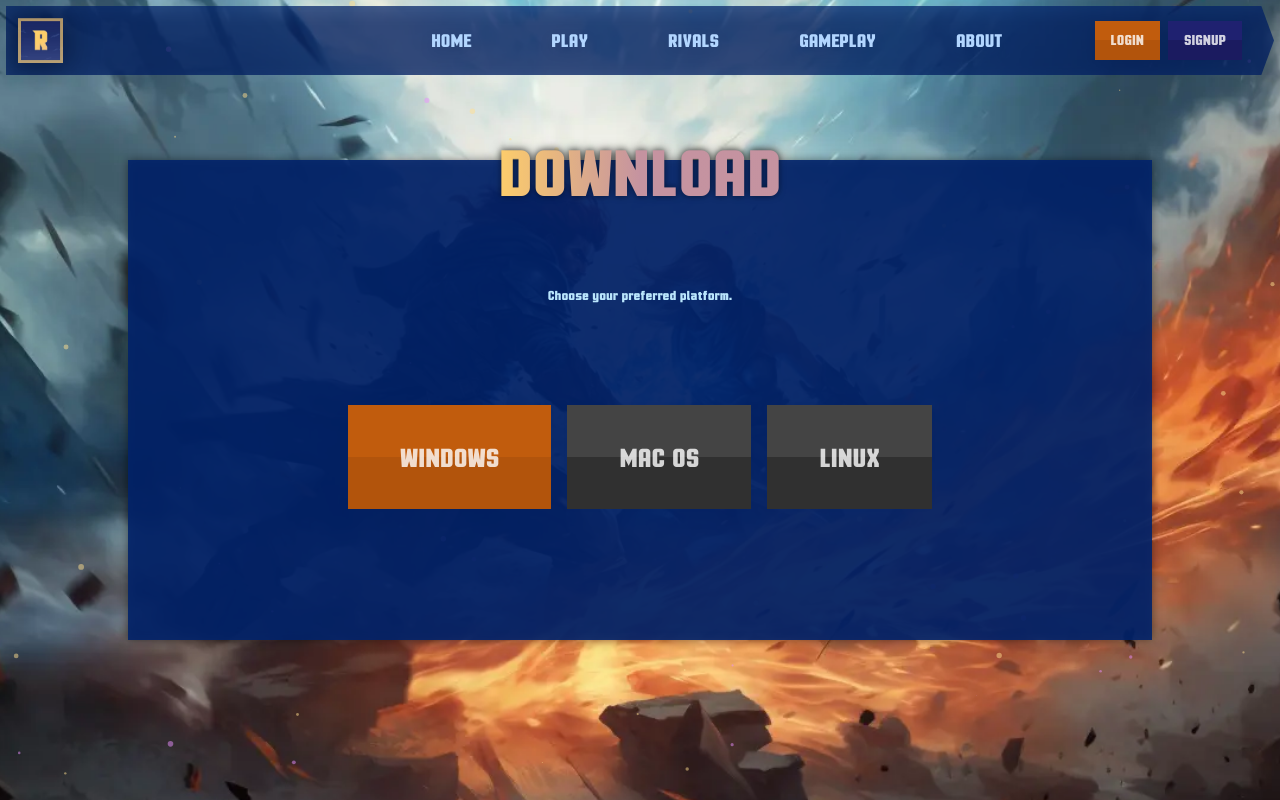
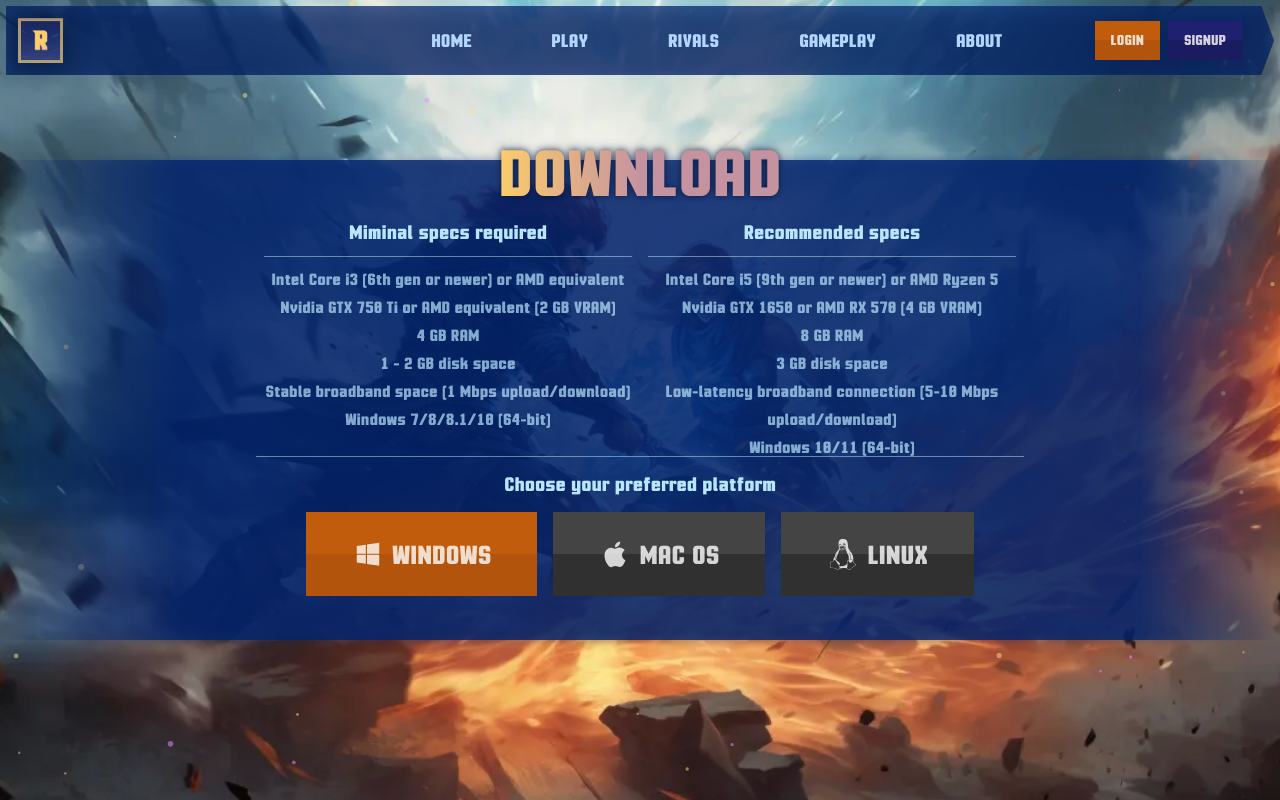
Before and after one commit to kateonbxsh/RivaliumWebsite, a Next.js app: page /download in a window 1280 px wide. Built offline with nearby package versions, Linux system fonts and the light colour scheme.

Commit message:
download page complete

```diff
--- a/src/components/Button.tsx
+++ b/src/components/Button.tsx
@@ -1,17 +1,21 @@
-import {MouseEventHandler} from "react";
+import { MouseEventHandler } from "react";
+import { IconType } from "react-icons/lib";
+
 
 interface ButtonProps {
     type?: 'main' | 'secondary';
     content?: string;
+    Icon?: IconType
     small?: boolean;
     big?: boolean
     disabled?: boolean;
     onClick?: MouseEventHandler<HTMLButtonElement>;
 }
 
-export default function Button({ type, onClick, content, small, big, disabled }: ButtonProps) {
+export default function Button({ type, onClick, content, small, big, disabled, Icon }: ButtonProps) {
 
-    return (<button className={"button " + (type ?? "") + (small ? " s" : "") + (big ? " b" : "")} onClick={onClick} disabled={disabled}>
+    return (<button className={"flex items-center button " + (type ?? "") + (small ? " s" : "") + (big ? " b" : "")} onClick={onClick} disabled={disabled}>
+        {Icon && <Icon className="mr-2" />}
         {content}
     </button>)
 
--- a/src/contexts/TransitionContext.tsx
+++ b/src/contexts/TransitionContext.tsx
@@ -25,9 +25,6 @@ const TransitionContextProvider: React.FC<{ children: ReactNode }> = ({ children
             }
             setInTransition(true);
             setTransitioningTo(url);
-            setTimeout(() => {
-                setInTransition(false);
-            }, 300); // Match this with your CSS transition duration
         };
 
         router.events.on('routeChangeStart', handleRouteChange);
--- a/src/pages/download.tsx
+++ b/src/pages/download.tsx
@@ -1,18 +1,50 @@
 import Button from "@/components/Button"
 import styles from "@/style/pages/download/download.module.scss"
+import { DiLinux, DiApple, DiWindows } from "react-icons/di";
 
 export default function DownloadPage() {
 
     return <>
         <div className={styles.container}>
             <span className={styles.containerTitle}>DOWNLOAD</span>
-            <span className="text-sky-200">
-                Choose your preferred platform.
+            <div className="h-1/2 w-full my-5 flex flex-row items-center justify-evenly">
+                <div className="m-2 w-1/2 h-full flex flex-col items-center">
+                    <span className="text-sky-200 text-2xl">
+                        Miminal specs required
+                    </span>
+                    <hr className="border-sky-200/[0.5] my-2 w-full center"/>
+                    <ul className="text-sky-200/[0.7] text-xl">
+                        <li>Intel Core i3 (6th gen or newer) or AMD equivalent</li>
+                        <li>Nvidia GTX 750 Ti or AMD equivalent (2 GB VRAM)</li>
+                        <li>4 GB RAM</li>
+                        <li>1 - 2 GB disk space</li>
+                        <li>Stable broadband space (1 Mbps upload/download)</li>
+                        <li>Windows 7/8/8.1/10 (64-bit)</li>
+                    </ul>
+                </div>
+                <div className="m-2 w-1/2 h-full flex flex-col items-center">
+                    <span className="text-sky-200 text-2xl">
+                        Recommended specs
+                    </span>
+                    <hr className="border-sky-200/[0.5] my-2 w-full"/>
+                    <ul className="text-sky-200/[0.7] text-xl">
+                        <li>Intel Core i5 (9th gen or newer) or AMD Ryzen 5</li>
+                        <li>Nvidia GTX 1650 or AMD RX 570 (4 GB VRAM)</li>
+                        <li>8 GB RAM</li>
+                        <li>3 GB disk space</li>
+                        <li>Low-latency broadband connection (5-10 Mbps upload/download)</li>
+                        <li>Windows 10/11 (64-bit)</li>
+                    </ul>
+                </div>
+            </div>
+            <hr className="border-sky-200/[0.5] my-2 w-full"/>
+            <span className="text-sky-200 text-2xl">
+                Choose your preferred platform
             </span>
-            <div>
-                <Button big type="main" content="WINDOWS" />
-                <Button big disabled content="MAC OS" />
-                <Button big disabled content="LINUX" />
+            <div className="flex flex-row w-full justify-center">
+                <Button big type="main" content="WINDOWS" Icon={DiWindows}/>
+                <Button big disabled content="MAC OS" Icon={DiApple}/>
+                <Button big disabled content="LINUX" Icon={DiLinux}/>
             </div>
         </div>
     </>
--- a/src/pages/home.tsx
+++ b/src/pages/home.tsx
@@ -8,7 +8,7 @@ export default function HomeLayout() {
 
     return (<>
         <Logo/>
-        <div>
+        <div className="flex">
             <Button
                 type="main"
                 content="PLAY NOW"
--- a/src/style/components/buttons.scss
+++ b/src/style/components/buttons.scss
@@ -32,7 +32,7 @@
 }
 
 .button.b {
-  padding: 28px 52px;
+  padding: 18px 46px;
   font-size: 2em;
   margin: 8px;
 }
--- a/src/style/pages/download/download.module.scss
+++ b/src/style/pages/download/download.module.scss
@@ -2,16 +2,17 @@
 
 .container {
 
-    background: rgb($COLOR_BACK, 0.9);
-    padding: 32px;
-    width: 80%;
+    background: rgb(2,35,107);
+    background: linear-gradient(90deg, rgba(2,35,107,0) 0%, rgba(2,35,107,0.8) 14%, rgba(2,35,107,0.8) 89%, rgba(2,35,107,0) 100%);
+    padding: 32px 20%;
+    width: 100%;
     height: 60%;
     display: flex;
     flex-direction: column;
     justify-content: space-evenly;
     align-items: center;
-    backdrop-filter: blur(10px);
-    filter: drop-shadow(0 0 5px rgb(black, 0.5));
+    backdrop-filter: blur(15px);
+    filter: drop-shadow(0 0 5px rgb($COLOR_BACK, 0.5));
     position: relative;
 
 }
```
Also changed, not shown: package.json (+10 -10 lines), 1 other file (tests, documents, lock files or other folders).
